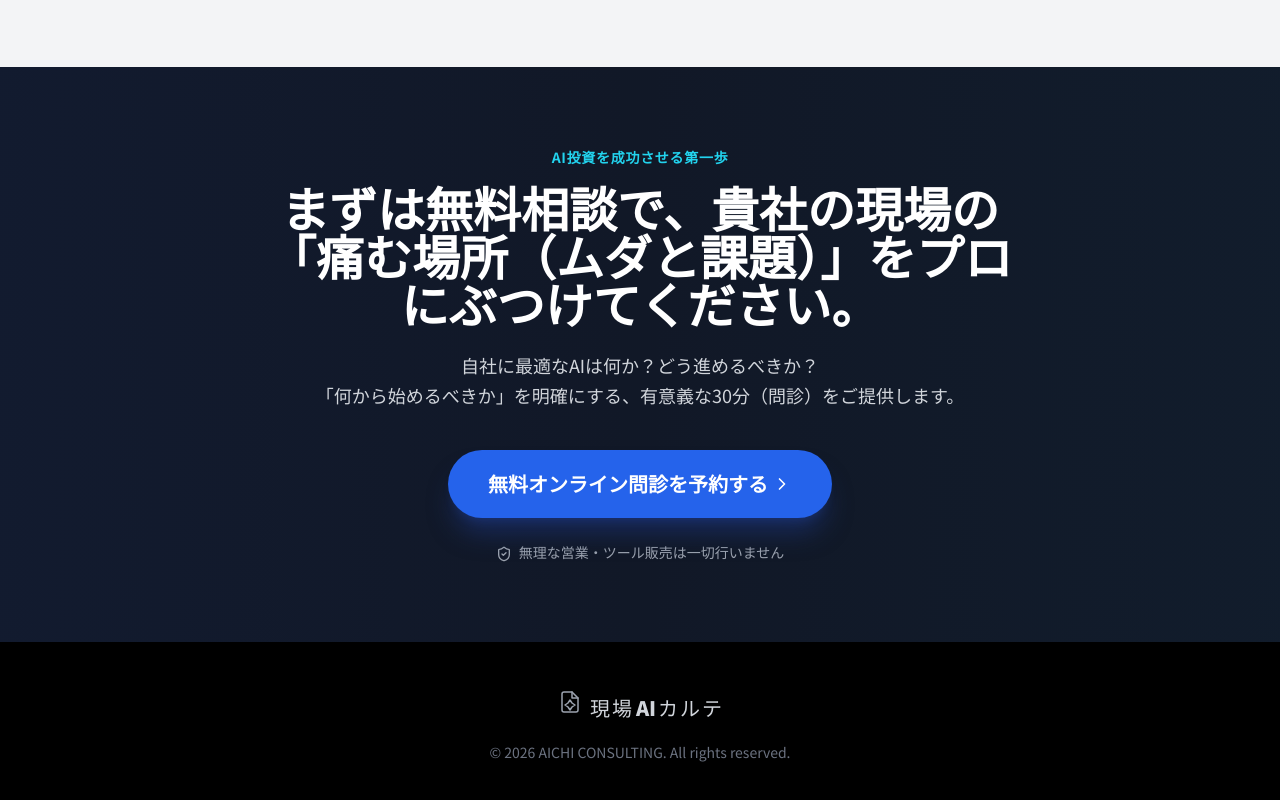
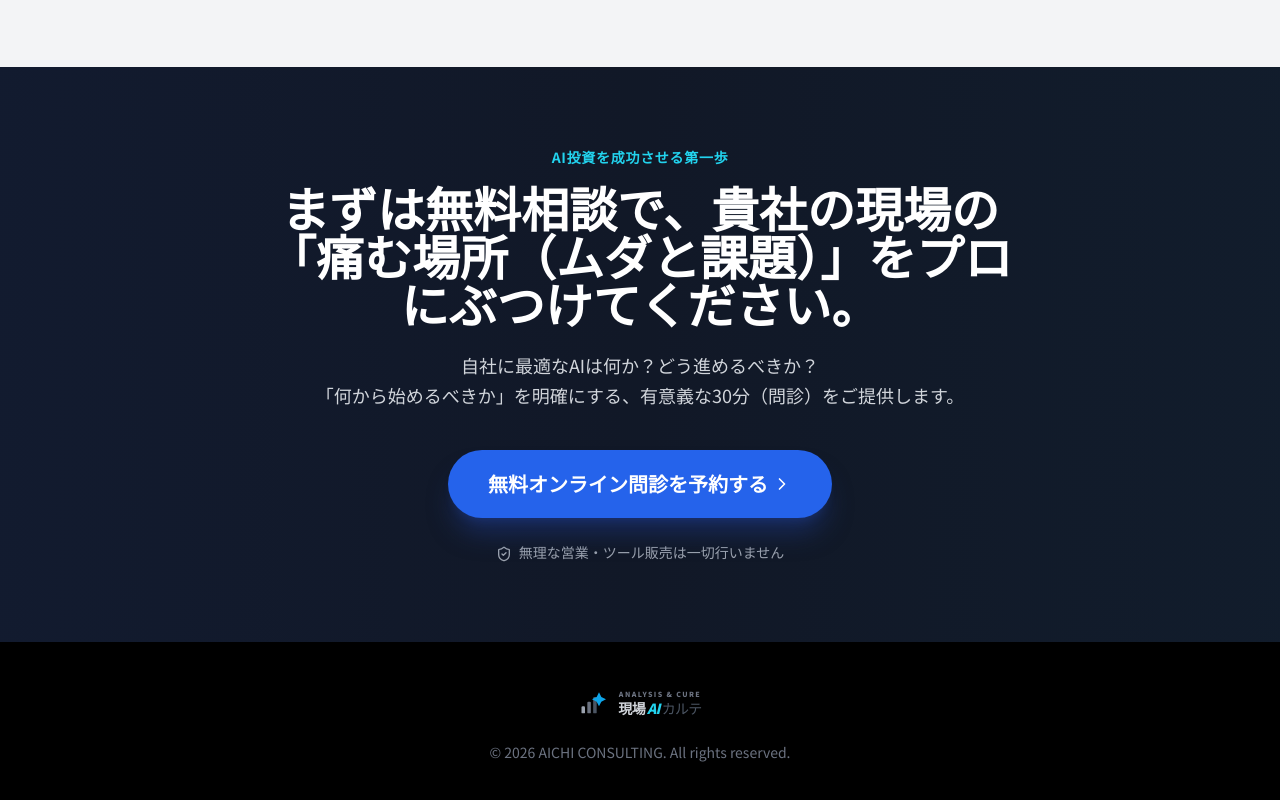
Before and after one commit to 6rase/aichi-consulting, a plain HTML site: page service.html in a window 1280 px wide. Shown: the part 5989-6789 px from the top of the page. Drawn offline with nearby package versions, Linux system fonts and the light colour scheme.

Commit message:
ファビコン追加

```diff
--- a/service.html
+++ b/service.html
@@ -4,6 +4,7 @@
     <meta charset="UTF-8">
     <meta name="viewport" content="width=device-width, initial-scale=1.0">
     <title>現場AIカルテ - 現場診断・AI処方パッケージ</title>
+    <link rel="icon" type="image/svg+xml" href="favicon.svg">
     <script src="https://cdn.tailwindcss.com"></script>
     <script src="https://unpkg.com/lucide@latest"></script>
     <!-- スタイリッシュさを出すため、Noto Sans JPの細字(300)から極太(900)まで読み込む -->
@@ -586,15 +587,21 @@
     <footer class="bg-black text-gray-500 py-12 text-center">
         <div class="max-w-7xl mx-auto px-4">
             <div class="flex justify-center items-end mb-6">
-                <!-- フッターもオリジナルアイコンを使用 -->
-                <svg viewBox="0 0 24 24" fill="none" stroke="currentColor" stroke-width="1.5" class="w-7 h-7 mr-1.5 text-gray-400 pb-1">
-                    <path d="M14 2H6a2 2 0 0 0-2 2v16c0 1.1.9 2 2 2h12a2 2 0 0 0 2-2V8l-6-6z" stroke-linecap="round" stroke-linejoin="round"></path>
-                    <path d="M14 2v6h6" stroke-linecap="round" stroke-linejoin="round"></path>
-                    <path d="M10 13l2-3 2 3 3 2-3 2-2 3-2-3-3-2 3-2z" stroke="currentColor" stroke-width="1.5" fill="none" stroke-linejoin="round"></path>
+                <!-- SVG Icon: Signal bars turning into AI star -->
+                <svg width="28" height="28" viewBox="0 0 24 24" fill="none" xmlns="http://www.w3.org/2000/svg" class="mr-3">
+                    <rect x="3" y="14" width="3" height="6" rx="1" fill="#9ca3af"/>
+                    <rect x="8" y="10" width="3" height="10" rx="1" fill="#6b7280"/>
+                    <rect x="13" y="6" width="3" height="14" rx="1" fill="#4b5563"/>
+                    <path d="M18 2L20 6L24 8L20 10L18 14L16 10L12 8L16 6L18 2Z" fill="#0ea5e9"/>
                 </svg>
-                <span class="text-xl tracking-widest text-gray-300 leading-none pt-1">
-                    <span class="font-light">現場</span><span class="font-black px-0.5 tracking-normal">AI</span><span class="font-light">カルテ</span>
-                </span>
+                <div class="flex flex-col leading-none">
+                    <div class="text-[7px] font-black text-gray-500 tracking-[0.2em] uppercase">Analysis & Cure</div>
+                    <div class="text-sm tracking-tighter flex items-baseline">
+                        <span class="font-black text-gray-300">現場</span>
+                        <span class="font-black text-cyan-400 italic ml-0.5">AI</span>
+                        <span class="font-light text-gray-600 ml-0.5">カルテ</span>
+                    </div>
+                </div>
             </div>
             <p class="text-sm">© 2026 AICHI CONSULTING. All rights reserved.</p>
         </div>
```
Also changed, not shown: index.html (+1 -0 lines), favicon.svg (added).
